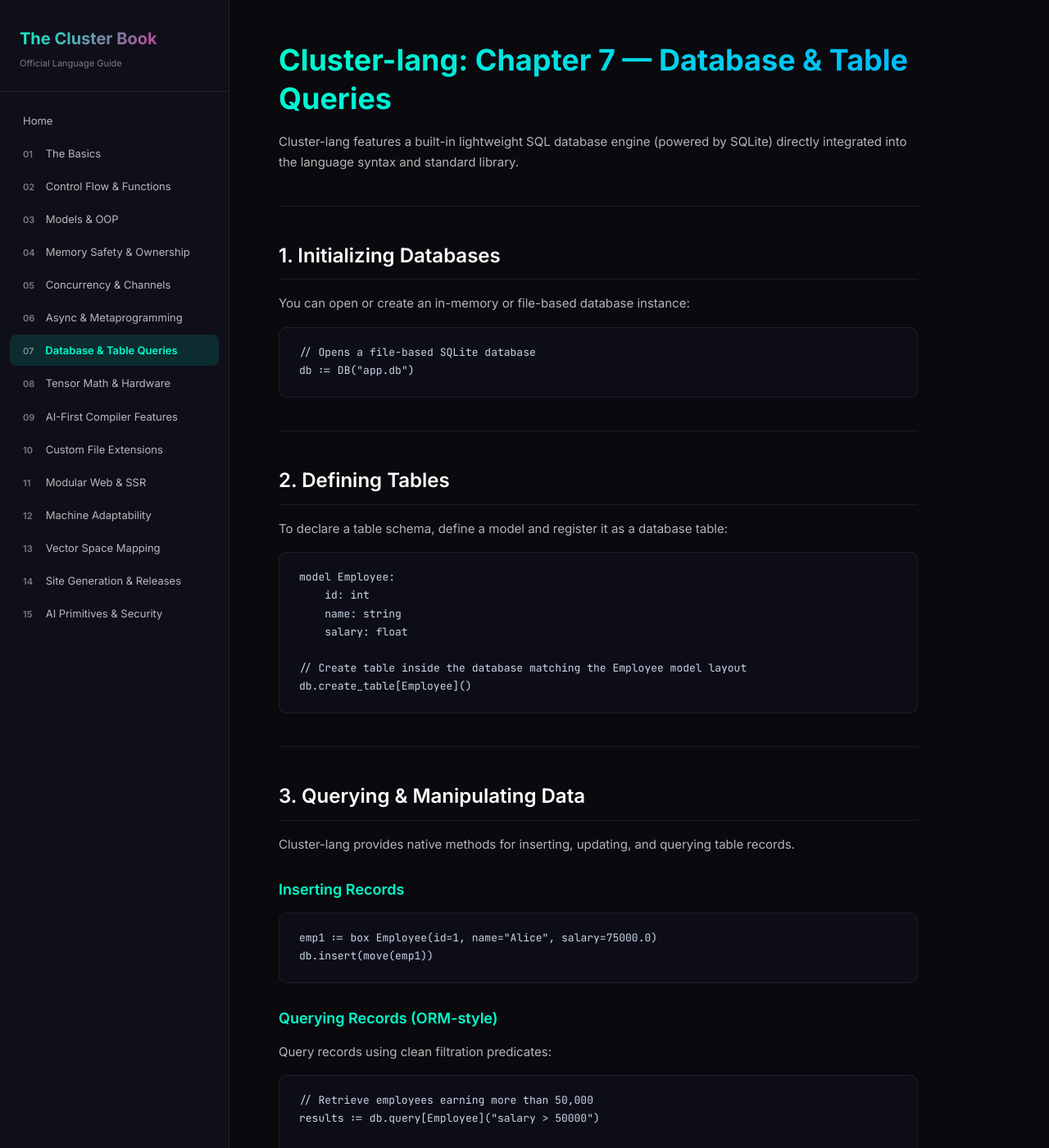
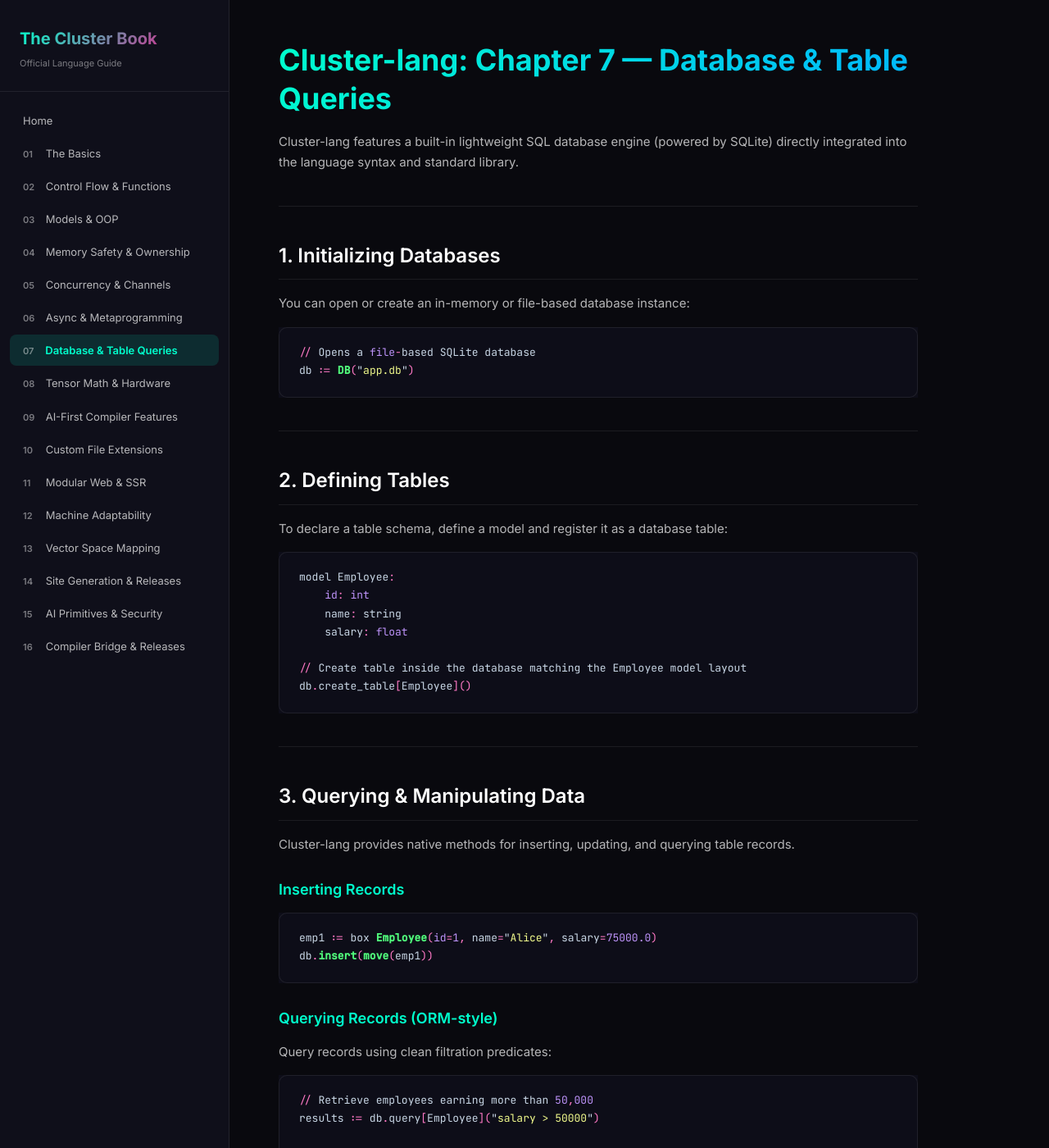
Before and after one commit to cl-andro/cluster-book, a Jekyll site: the page built from _chapters/chapter7.md, in a window 1280 px wide and 1400 px high. Shown: the whole window at 82% size. Built offline with Jekyll 4.4.1, drawn with Linux system fonts in a browser that asks for light colours.

Commit message:
Add code syntax highlighting rules, Chapter 16 sidebar link, responsive tables, and active link JS logic

```diff
--- a/_includes/sidebar.html
+++ b/_includes/sidebar.html
@@ -20,5 +20,6 @@
         <li><a href="{{ '/chapter13/' | relative_url }}"><span class="chapter-num">13</span> Vector Space Mapping</a></li>
         <li><a href="{{ '/chapter14/' | relative_url }}"><span class="chapter-num">14</span> Site Generation & Releases</a></li>
         <li><a href="{{ '/chapter15/' | relative_url }}"><span class="chapter-num">15</span> AI Primitives & Security</a></li>
+        <li><a href="{{ '/chapter16/' | relative_url }}"><span class="chapter-num">16</span> Compiler Bridge & Releases</a></li>
     </ul>
 </nav>
--- a/assets/css/style.css
+++ b/assets/css/style.css
@@ -214,12 +214,24 @@ body {
     line-height: 1.6;
 }
 
+/* Syntax Highlighting */
+.highlight { background: #0d0d18; }
+.highlight .k, .highlight .kd, .highlight .kr, .highlight .kn { color: #ff79c6; font-weight: 600; } /* Keywords */
+.highlight .s, .highlight .s1, .highlight .s2, .highlight .sb, .highlight .sc { color: #f1fa8c; } /* Strings */
+.highlight .nf, .highlight .fm, .highlight .nc { color: #50fa7b; font-weight: 600; } /* Functions & Classes */
+.highlight .m, .highlight .mi, .highlight .mf, .highlight .kt, .highlight .nb { color: #bd93f9; } /* Numbers & Types */
+.highlight .c, .highlight .c1, .highlight .cm, .highlight .ch { color: #6272a4; font-style: italic; } /* Comments */
+.highlight .nv, .highlight .no, .highlight .vc, .highlight .vg { color: #ffb86c; } /* Variables */
+.highlight .o, .highlight .p { color: #ff79c6; } /* Operators & Punctuation */
+
 /* ========== TABLES ========== */
 .main-content table {
     width: 100%;
     border-collapse: collapse;
     margin-bottom: 24px;
     font-size: 14px;
+    display: block;
+    overflow-x: auto;
 }
 
 .main-content thead th {
@@ -243,13 +255,17 @@ body {
 
 /* ========== BLOCKQUOTES / ALERTS ========== */
 .main-content blockquote {
-    border-left: 3px solid var(--accent-cyan);
-    background: rgba(0, 255, 204, 0.05);
-    padding: 14px 20px;
-    margin: 16px 0;
-    border-radius: 0 8px 8px 0;
+    border-left: 4px solid var(--accent-cyan);
+    background: rgba(0, 255, 204, 0.06);
+    padding: 16px 20px;
+    margin: 20px 0;
+    border-radius: 0 10px 10px 0;
     color: var(--text-secondary);
     font-size: 14px;
+}
+
+.main-content blockquote p {
+    margin-bottom: 0;
 }
 
 /* ========== CHAPTER NAVIGATION ========== */
--- a/assets/js/main.js
+++ b/assets/js/main.js
@@ -19,10 +19,12 @@ document.addEventListener('DOMContentLoaded', function() {
     }
 
     // Highlight active sidebar link
-    const currentPath = window.location.pathname.replace(/\/$/, '');
+    const currentPath = window.location.pathname.replace(/\/$/, '') || '/';
     document.querySelectorAll('.sidebar-nav a').forEach(function(link) {
-        const linkPath = link.getAttribute('href').replace(/\/$/, '');
-        if (currentPath.endsWith(linkPath) || currentPath.endsWith(linkPath.replace('.html', ''))) {
+        const linkHref = link.getAttribute('href');
+        if (!linkHref) return;
+        const linkPath = linkHref.replace(/\/$/, '') || '/';
+        if (currentPath === linkPath || (linkPath !== '/' && currentPath.endsWith(linkPath))) {
             link.classList.add('active');
         }
     });
```
